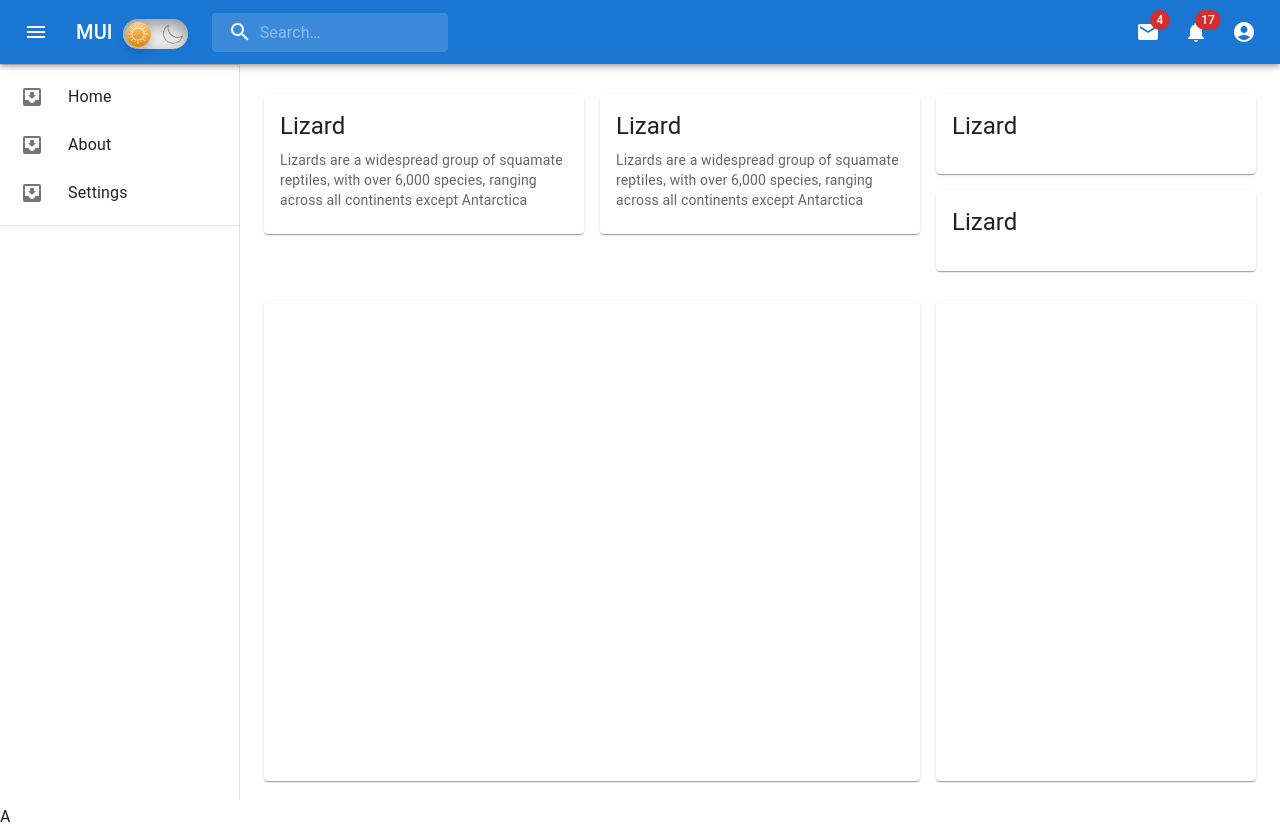
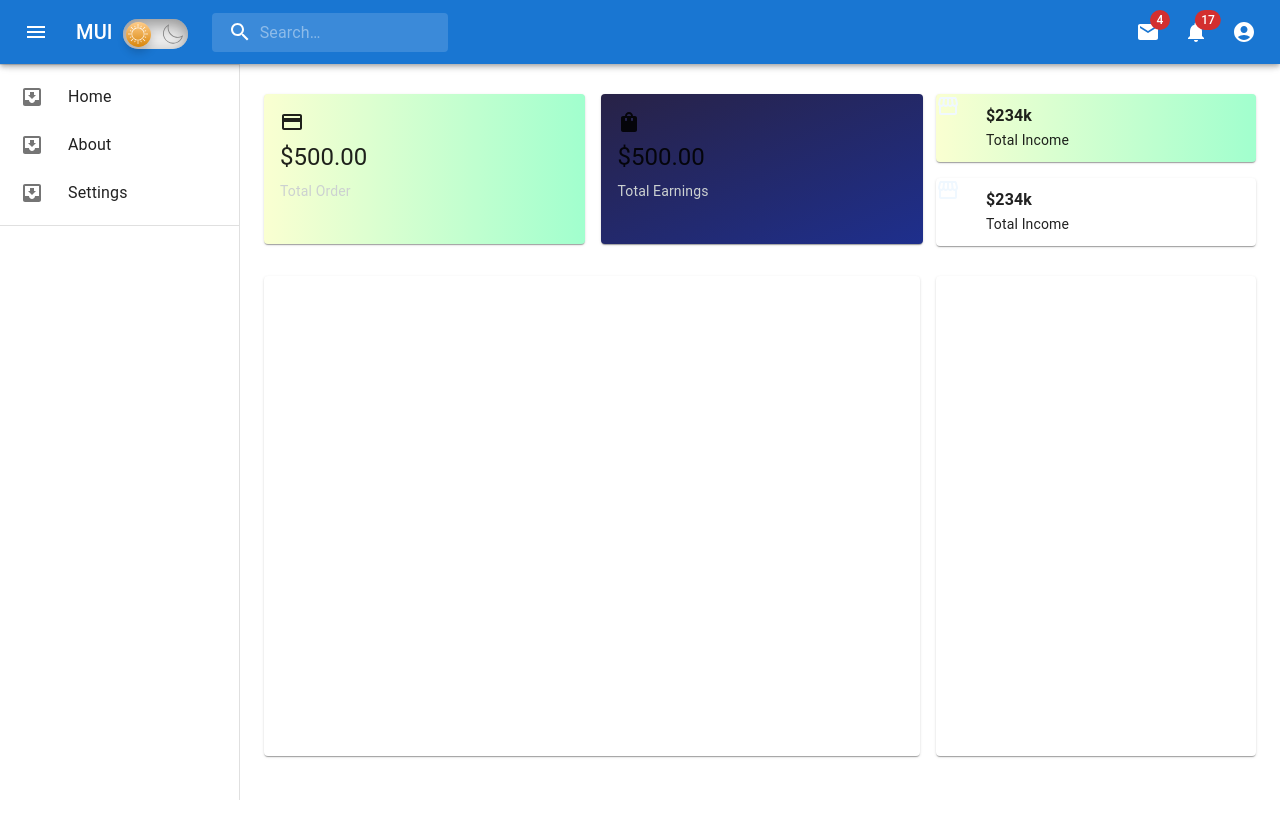
Before and after one commit to tinkugupta5/muidashboard, a React (Create React App) app: page / in a window 1280 px wide. After the commit the page ends 804 px from the top, so only its background shows below. Built offline with nearby package versions, Linux system fonts and the light colour scheme.

Commit message:
adding gradient and cards description

```diff
--- /dev/null
+++ b/src/Dash.css
@@ -0,0 +1,41 @@
+.paddingall
+{
+    padding: 10px;
+}
+
+.pricetitle {
+    font-weight: 600;
+}
+
+.pricesubtitle {
+    font-size: 14px;
+}
+
+.iconstyle{
+    margin-top: 20px;
+    margin-left: 20px;
+}
+
+.gradient {
+    background: #A1FFCE;  /* fallback for old browsers */
+background: -webkit-linear-gradient(to right, #FAFFD1, #A1FFCE);  /* Chrome 10-25, Safari 5.1-6 */
+background: linear-gradient(to right, #FAFFD1, #A1FFCE); /* W3C, IE 10+/ Edge, Firefox 16+, Chrome 26+, Opera 12+, Safari 7+ */
+
+}
+.gradient1 {
+    background: rgb(40, 34, 70);
+    background: linear-gradient(158deg,rgba(40,34,70,1) 0%,rgba(30,47,141,1) 100%);
+}
+
+.gradientlight
+{
+    background: #A1FFCE;  /* fallback for old browsers */
+    background: -webkit-linear-gradient(to right, #FAFFD1, #A1FFCE);  /* Chrome 10-25, Safari 5.1-6 */
+    background: linear-gradient(to right, #FAFFD1, #A1FFCE); /* W3C, IE 10+/ Edge, Firefox 16+, Chrome 26+, Opera 12+, Safari 7+ */
+
+}
+.iconstyle{
+    margin-top: 20px;
+    margin-left: 20px;
+    color: aliceblue;
+}
--- a/src/pages/Home.jsx
+++ b/src/pages/Home.jsx
@@ -10,6 +10,10 @@ import Card from '@mui/material/Card';
 import CardActions from '@mui/material/CardActions';
 import CardContent from '@mui/material/CardContent';
 import Stack from '@mui/material/Stack';
+import StorefrontIcon from '@mui/icons-material/Storefront';
+import '../Dash.css'
+import CreditCardIcon from '@mui/icons-material/CreditCard';
+import ShoppingBagIcon from '@mui/icons-material/ShoppingBag';
 
 // import DrawerHeader from '@mui/material/DrawerHeader';
 const Item = styled(Paper)(({ theme }) => ({
@@ -20,7 +24,7 @@ const Item = styled(Paper)(({ theme }) => ({
   color: theme.palette.text.secondary,
 }));
 
-// 21 runiing
+// 25 runiing
 
 const Home = () => {
   return (
@@ -31,34 +35,41 @@ const Home = () => {
     <Sidenav/>
       <Box component="main" sx={{ flexGrow: 1, p: 3 }}>
 
-
         <Grid container spacing={2}>
           <Grid item xs={8}>
 
+            {/* left side  */}
+
           <Stack spacing={2} direction="row">
-            <Card sx={{ maxWidth: 49 + "%",height:140 }}>
+            <Card sx={{ minWidth: 49 + "%",height:150 }} className='gradient'>
 
               <CardContent>
+                <div>
+                <CreditCardIcon/>
+                </div>
                 <Typography gutterBottom variant="h5" component="div">
-                  Lizard
+                  $500.00
                 </Typography>
-                <Typography variant="body2" color="text.secondary">
-                  Lizards are a widespread group of squamate reptiles, with over 6,000
-                  species, ranging across all continents except Antarctica
+                <Typography gutterBottom variant="body2" component="div" sx={{color:"#ccd1d1"}}>
+                Total Order
                 </Typography>
+
               </CardContent>
 
             </Card>
-            <Card sx={{ maxWidth: 49 + "%",height:140 }}>
+            <Card sx={{ minWidth: 49 + "%",height:150 }} className='gradient1'>
 
               <CardContent>
+              <div>
+                <ShoppingBagIcon/>
+                </div>
                 <Typography gutterBottom variant="h5" component="div">
-                  Lizard
+                $500.00
                 </Typography>
-                <Typography variant="body2" color="text.secondary">
-                  Lizards are a widespread group of squamate reptiles, with over 6,000
-                  species, ranging across all continents except Antarctica
+                <Typography gutterBottom variant="body2" component="div" sx={{color:"#ccd1d1"}}>
+                Total Earnings
                 </Typography>
+
               </CardContent>
 
             </Card>
@@ -67,19 +78,34 @@ const Home = () => {
           </Grid>
           <Grid item xs={4}>
           <Stack spacing={2}>
-          <Card sx={{ maxWidth: 345 }}>
-          <CardContent>
-            <Typography gutterBottom variant="h5" component="div">
-              Lizard
-            </Typography>
-            </CardContent>
+            {/* right card overlapped */}
+          <Card sx={{ maxWidth: 345 }} className='gradientlight'>
+
+          <Stack spacing={2} direction="row">
+            <div className='iconstyle' >
+            <StorefrontIcon/>
+            </div>
+            <div className='paddingall'>
+            <span className='pricetitle'>$234k </span>
+            <br/>
+             <span className='pricesubtitle'>Total Income</span>
+            </div>
+            </Stack>
+
            </Card>
           <Card sx={{ maxWidth: 345 }}>
-          <CardContent>
-            <Typography gutterBottom variant="h5" component="div">
-              Lizard
-            </Typography>
-            </CardContent>
+
+          <Stack spacing={2} direction="row">
+            <div className='iconstyle'>
+            <StorefrontIcon/>
+            </div>
+            <div className='paddingall'>
+            <span className='pricetitle'>$234k </span>
+            <br/>
+             <span className='pricesubtitle'>Total Income</span>
+            </div>
+            </Stack>
+
            </Card>
           </Stack>
           </Grid>
```
